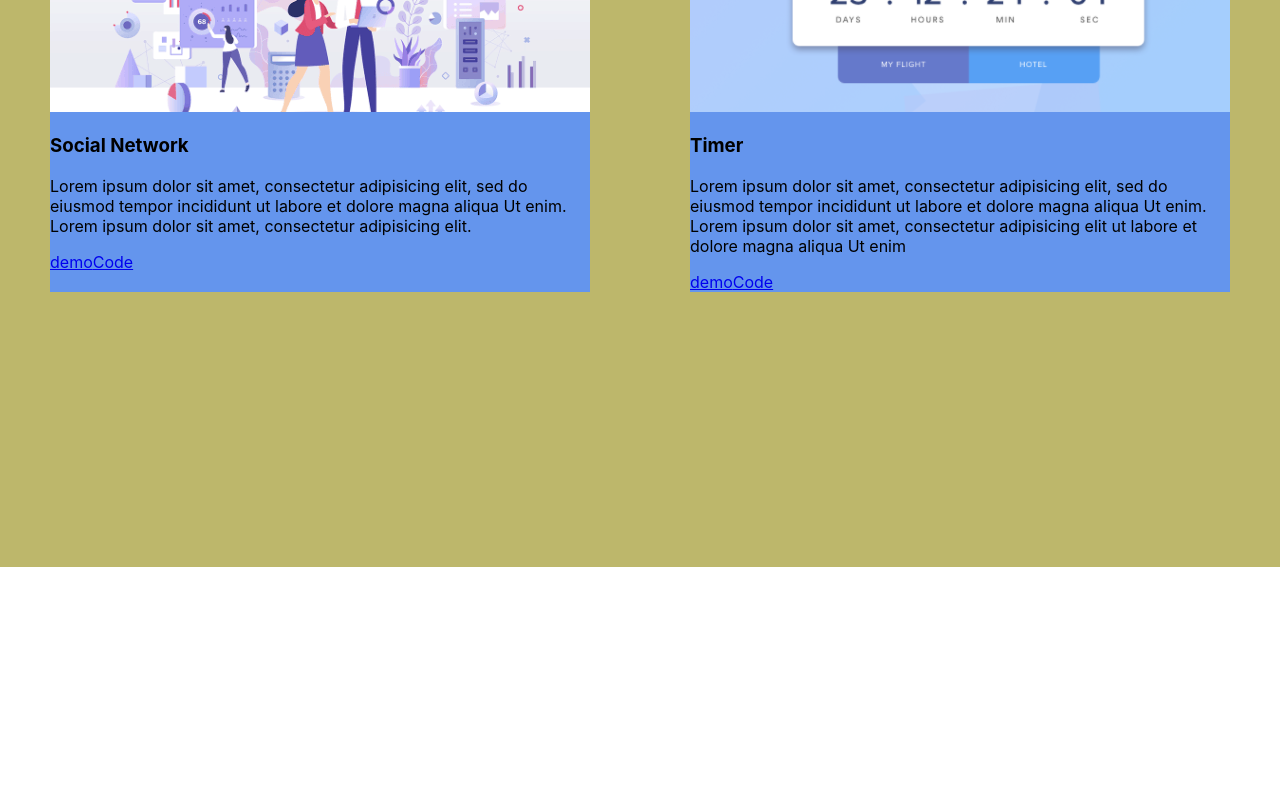
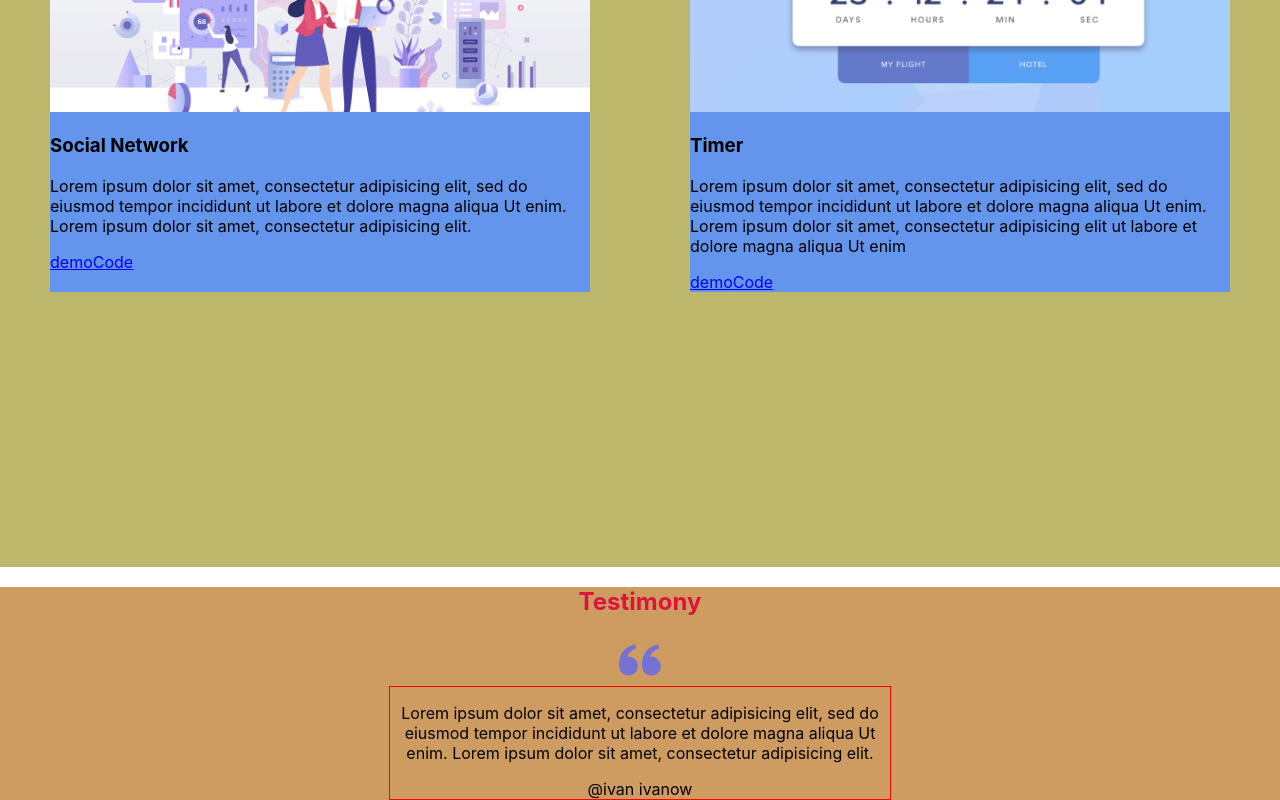
Before and after one commit to vzw83/portfolio1, a React (Create React App) app: page / in a window 1280 px wide. Shown: the part 1925-2725 px from the top of the page. Before the commit the page ends 2492 px from the top, so only its background shows below. Built offline with nearby package versions, Linux system fonts and the light colour scheme.

Commit message:
add section Testimony, component Slider

```diff
--- a/src/App.tsx
+++ b/src/App.tsx
@@ -2,6 +2,7 @@
 import {Header} from './layout/header/Header';
 import {Main} from "./layout/sections/main/Main";
 import {Skills} from "./layout/sections/skills/Skills";
+import {Testimony} from "./layout/sections/testimony/Testimony";
 import {Works} from "./layout/sections/works/Works";
 
 
@@ -12,6 +13,7 @@
             <Main/>
             <Skills/>
             <Works/>
+            <Testimony/>
         </div>
     );
 }
--- /dev/null
+++ b/src/components/slider/Slider.tsx
@@ -0,0 +1,32 @@
+// @flow
+import * as React from 'react';
+import styled from "styled-components";
+
+type Props = {
+
+};
+export const Slider = (props: Props) => {
+    return (
+        <StyledSlider>
+            <Slide>
+                <TextSlide>Lorem ipsum dolor sit amet, consectetur adipisicing elit, sed do eiusmod tempor incididunt
+                    ut labore et dolore magna aliqua Ut enim. Lorem ipsum dolor sit amet, consectetur adipisicing elit.</TextSlide>
+                <Name>@ivan ivanow</Name>
+            </Slide>
+        </StyledSlider>
+    );
+};
+const StyledSlider = styled.div`
+    border: 1px solid red;
+    max-width: 500px;
+`
+
+const Slide = styled.div`
+`
+
+const TextSlide = styled.p`
+    background-color: #ce9c60;
+    //max-width: 500px;
+    text-align: center;
+`
+const Name = styled.span``
--- /dev/null
+++ b/src/layout/sections/testimony/Testimony.tsx
@@ -0,0 +1,25 @@
+// @flow
+import * as React from 'react';
+import styled from "styled-components";
+import {FlexWrapper} from "../../../components/FlexWrapper";
+import {Icon} from "../../../components/icon/Icon";
+import {SectionTitle} from "../../../components/SectionTitle";
+import {Slider} from "../../../components/slider/Slider";
+// import img from "./../../../assets/images/icons-sprite.svg";
+
+
+type Props = {};
+export const Testimony = (props: Props) => {
+    return (
+        <StyledTestimony>
+            <SectionTitle>Testimony</SectionTitle>
+            <FlexWrapper direction={"column"} align={"center"}>
+                <Icon iconId={"quote"}/>
+                <Slider/>
+            </FlexWrapper>
+        </StyledTestimony>
+    );
+};
+const StyledTestimony = styled.section`
+    background-color: #ce9c60;
+`
```
